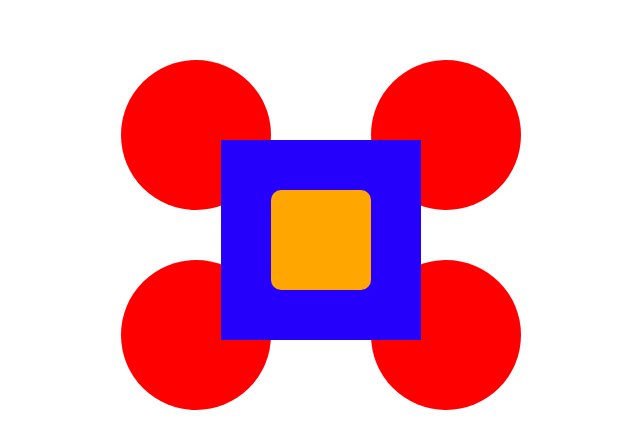
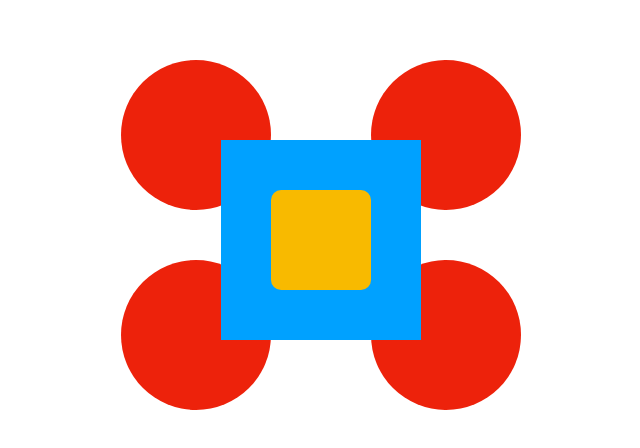
Before and after one commit to anastasiakonushok/color-changing-figures, a plain HTML site: page index.html in a window 1280 px wide. Shown: the part 140-588 px from the top of the page, without its empty margins (319-959 px from the left). Drawn offline with Linux system fonts and the light colour scheme.

Commit message:
Update style.css

```diff
--- a/css/style.css
+++ b/css/style.css
@@ -14,7 +14,7 @@
     height: 15%;
     border-radius:50%;
 
-    background-color: #ff0000;
+    background-color: #ed220b;
 }
 .circle__top--left {
     position: absolute;
@@ -52,7 +52,7 @@
     width: 20%;
     height: 20%;
 
-    background-color:#2500fa;
+    background-color:#00a1ff;;
 }
 .rectangle__small {
     position: absolute;
@@ -64,7 +64,7 @@
     width: 10%;
     height: 10%;
 
-    background-color:#ffa600;
+    background-color:#f8ba00;;
 }
 .circle:hover {
     cursor: pointer;
```
